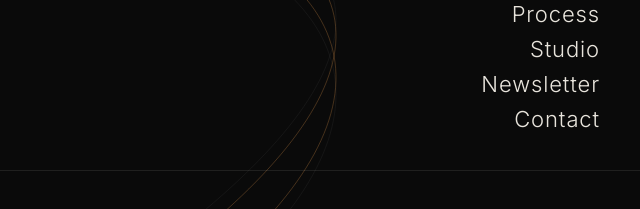
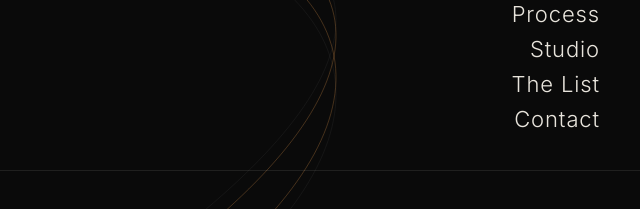
Before and after one commit to CopperRoom/copper-room, a plain HTML site: page copper-room-packs.html in a window 1280 px wide. Shown: the part 176-385 px from the top of the page, 640-1280 px from the left. Drawn offline with Linux system fonts and the light colour scheme.

Commit message:
Update copper-room-packs.html

```diff
--- a/copper-room-packs.html
+++ b/copper-room-packs.html
@@ -1,6 +1,7 @@
 <!DOCTYPE html>
 <html lang="en">
 <head>
+  <link rel="icon" type="image/png" href="copper-room-icon.png">
   <meta charset="UTF-8">
   <meta name="viewport" content="width=device-width, initial-scale=1.0">
   <meta http-equiv="Cache-Control" content="no-store">
@@ -210,7 +211,7 @@
         <a href="copper-room-portfolio.html">Portfolio</a>
         <a href="index.html#process">Process</a>
         <a href="copper-room-studio.html">Studio</a>
-        <a href="index.html#newsletter">Newsletter</a>
+        <a href="index.html#newsletter">The List</a>
         <a href="index.html#contact">Contact</a>
       </div>
       <button class="menu-toggle" id="menuToggle" aria-label="Menu">
```
